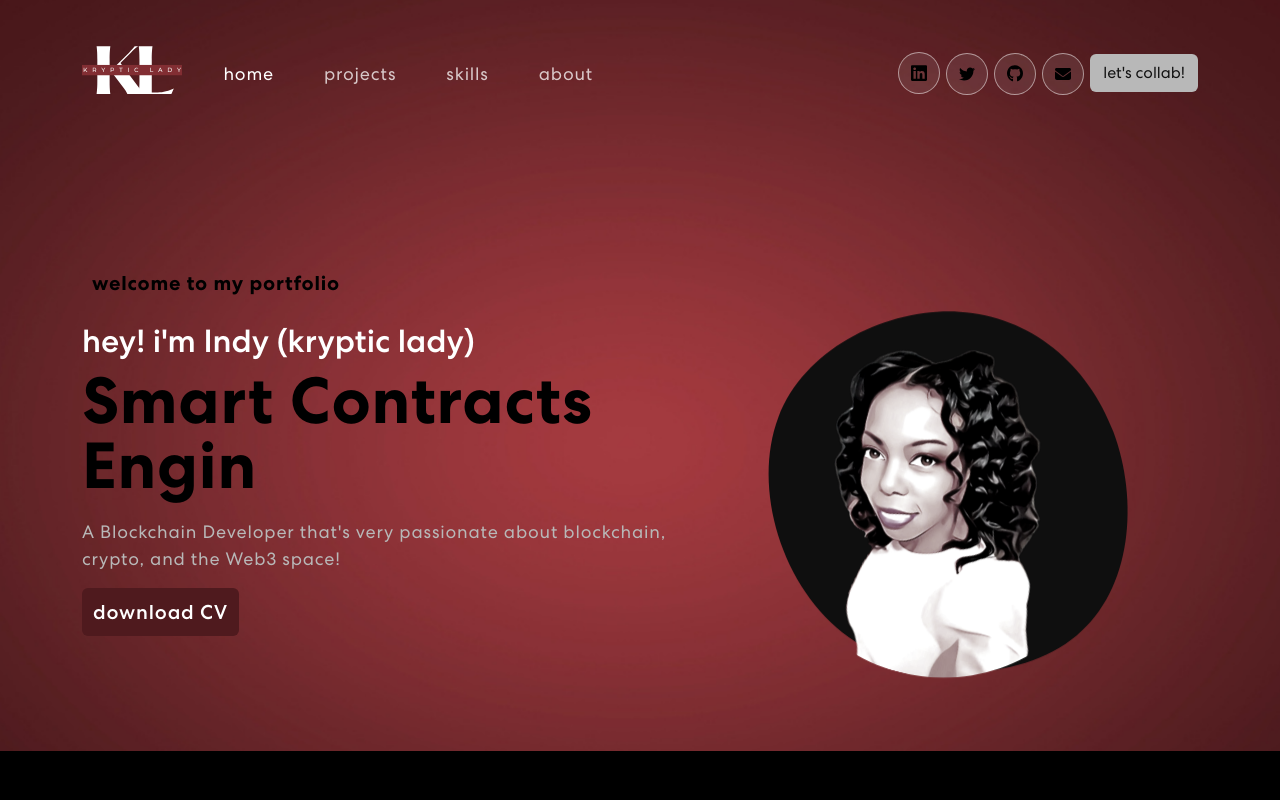
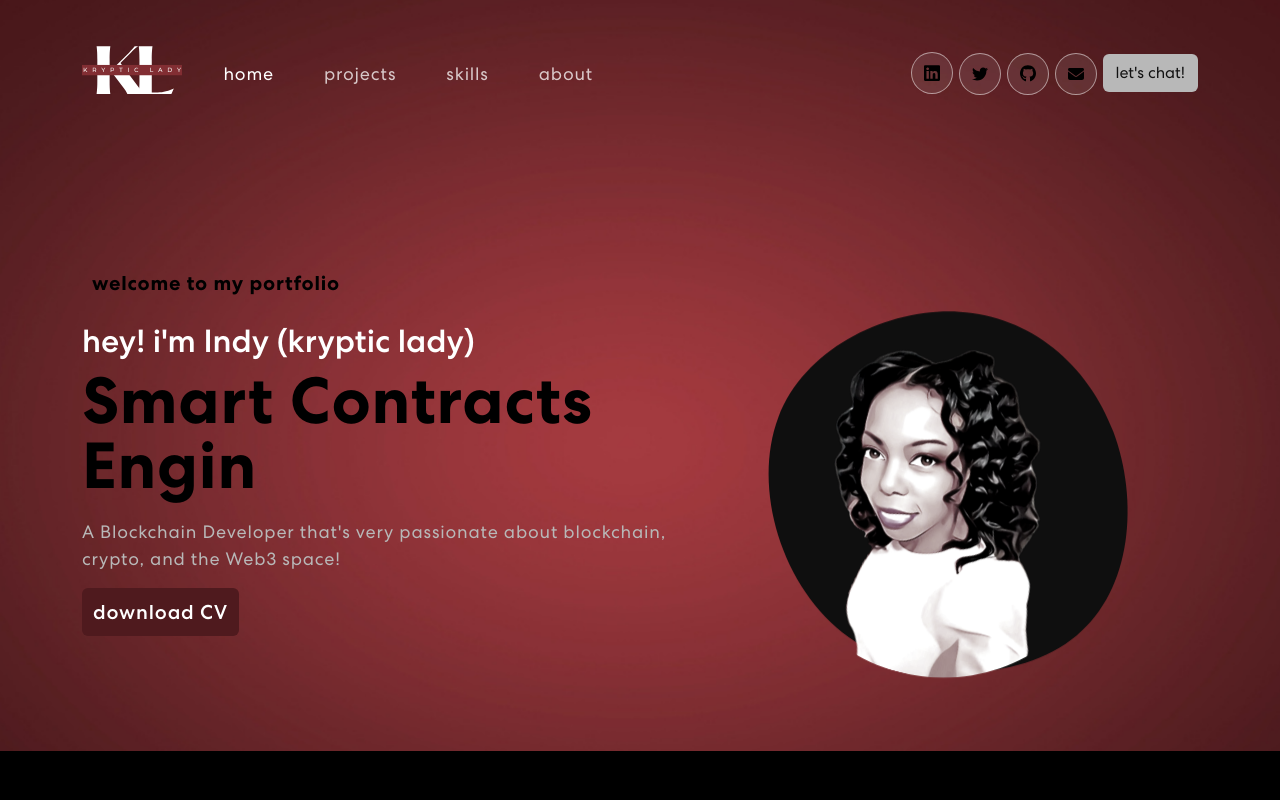
Before and after one commit to aidnii/aidnii-port, a React (Create React App) app: page / in a window 1280 px wide. Shown: the top 800 px of the page. Built offline with nearby package versions, Linux system fonts and the light colour scheme.

Commit message:
updates to links

```diff
--- a/src/App.css
+++ b/src/App.css
@@ -648,7 +648,7 @@ nav.navbar .navbar-toggler[aria-expanded="true"] .navbar-toggler-icon {
   color: #fff;
 }
 
-/************ Projects Css ************/
+/************ contact Css ************/
 .contact {
   background: linear-gradient(90.21deg, #AA367C -5.91%, #4A2FBD 111.58%);
   padding: 60px 0 200px 0;
--- a/src/components/About.js
+++ b/src/components/About.js
@@ -17,7 +17,7 @@ export const About = () => {
                         My background is in Mechanical Engineering with over 5 years of experience. However, I decided to go full-time into Blockchain and
                         Crypto back in 2019. I'm also a Crypto enthusiast!
                     </p>
-                    <a href="https://calendly.com/krypticlady/30min" className='btn' >let's collab!</a>
+                    <a href="https://calendly.com/krypticlady/intro" className='btn' >let's collab!</a>
                 </div>
             </div>
         </section>
--- a/src/components/NavBar.js
+++ b/src/components/NavBar.js
@@ -52,7 +52,7 @@ export const NavBar = () => {
                     <a href="https://www.github.com/aidnii"><img src={navIcon3} alt="" /></a>
                     <a href="mailto:krypticlady.dev@gmail.com"><img src={navIcon4} alt="" /></a>
                 </div>
-                <a href="https://calendly.com/krypticlady/30min" className="btn">let's collab!</a>
+                <a href="https://calendly.com/krypticlady/intro" className="btn">let's chat!</a>
               </span>
             </Navbar.Collapse>
           </Container>
```
